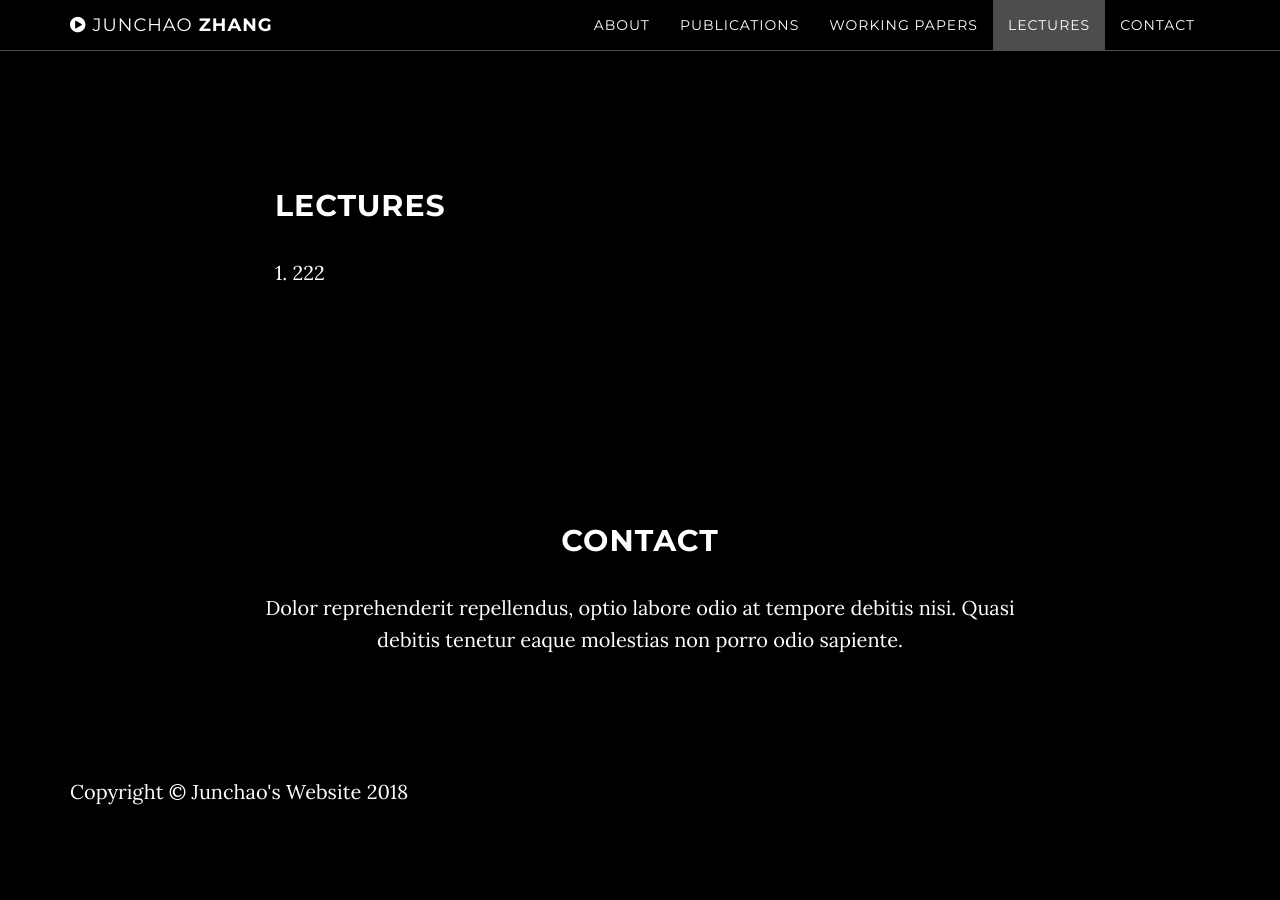
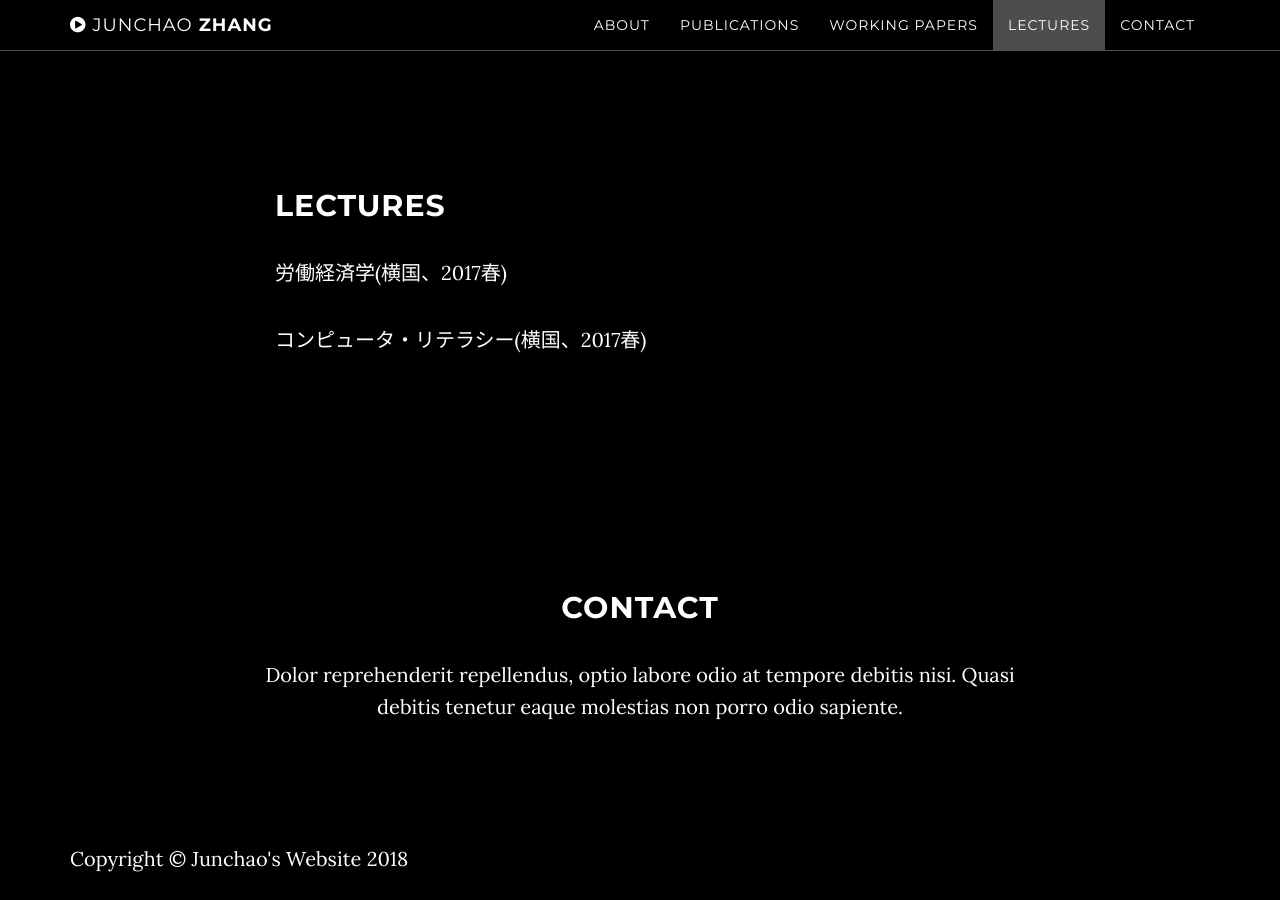
Before and after one commit to ztempest0218/ztempest0218.github.io, a Jekyll site: the page built from index.html, in a window 1280 px wide and 900 px high, scrolled down 3259 px. Built offline with Jekyll 4.4.1, drawn with Linux system fonts in a browser that asks for light colours; before the commit the page ends 4117 px from its top, so only the background shows below that.

Commit message:
Update lectures.html

```diff
--- a/_includes/lectures.html
+++ b/_includes/lectures.html
@@ -5,7 +5,8 @@
             <div class="container">
                 <div class="col-lg-8 col-lg-offset-2">
                     <h2>Lectures</h2>
-                  <p>1. 222</p>
+                  <p>労働経済学(横国、2017春)</p>
+                  <p>コンピュータ・リテラシー(横国、2017春)</p>
 
                 </div>
             </div>
```
